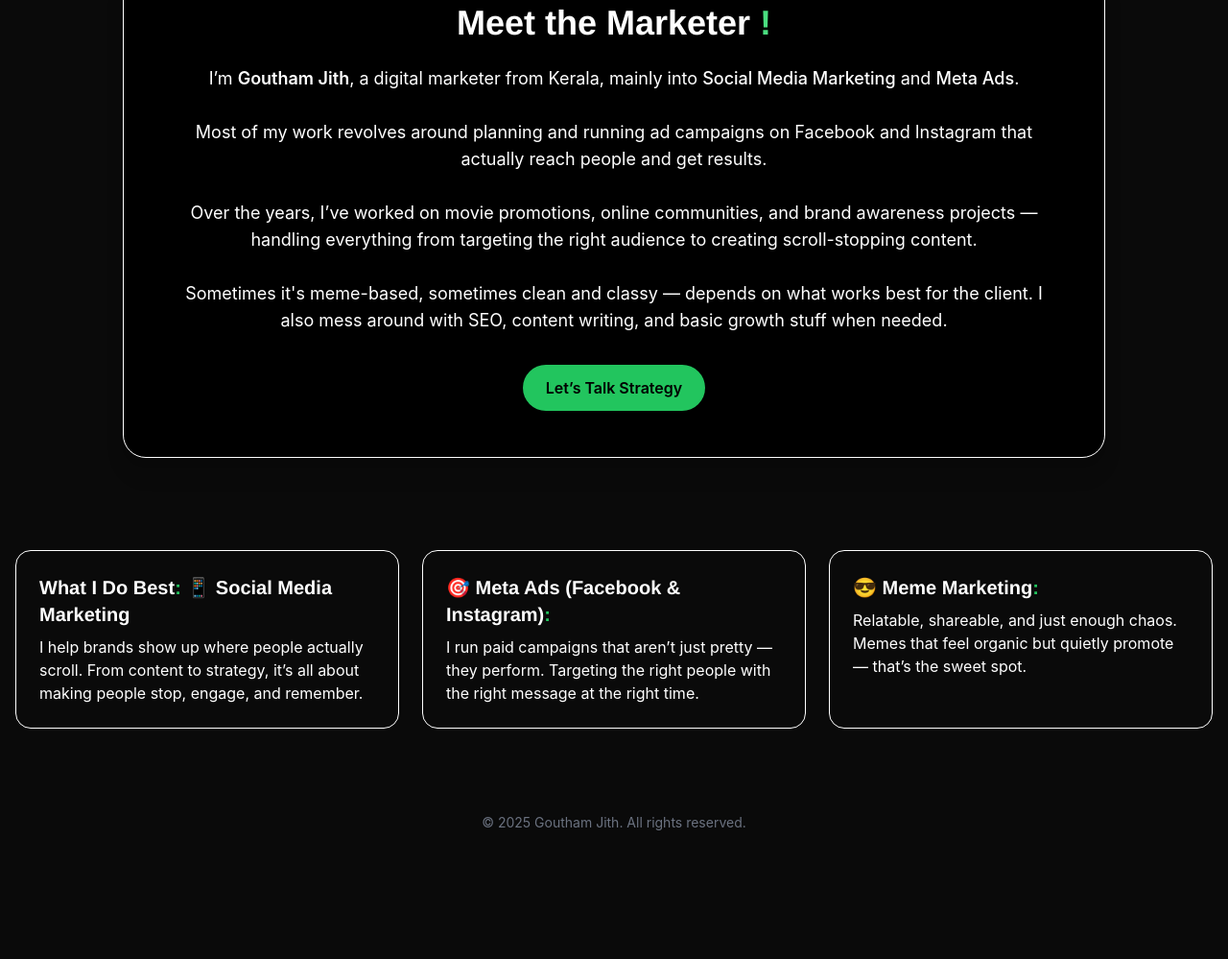
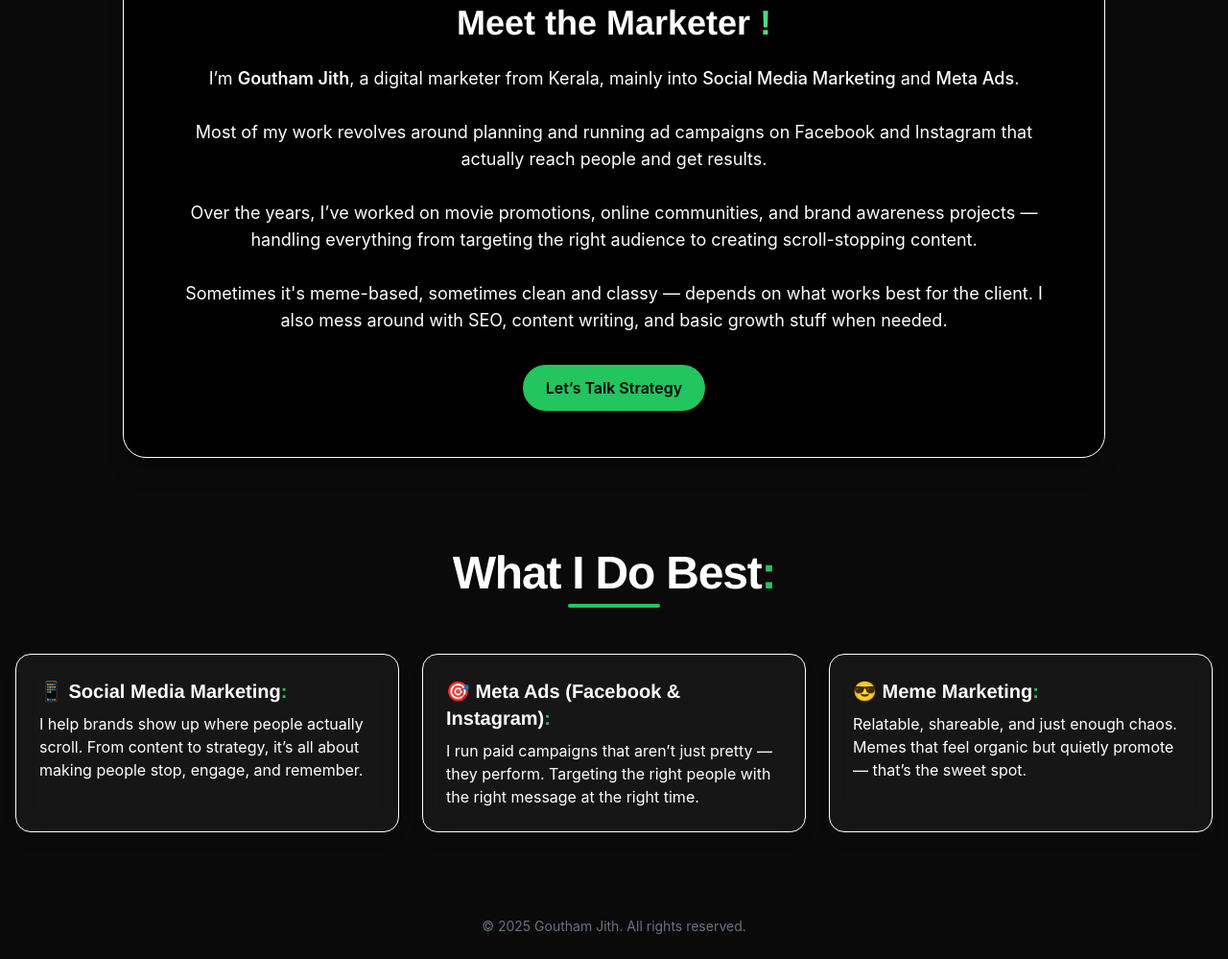
Before and after one commit to gouthamjith/GouthamJith, a plain HTML site: page index.html in a window 1280 px wide. Shown: the part 941-1940 px from the top of the page at 96% size. Before the commit the page ends 1832 px from the top, so only its background shows below. Drawn offline with nearby package versions, Linux system fonts and the light colour scheme.

Commit message:
Update index.html

```diff
--- a/index.html
+++ b/index.html
@@ -130,16 +130,28 @@
 </section>
 
   <section class="px-4 pb-16 mx-auto max-w-7xl">
+  <!-- Section Heading -->
+  <div class="text-center mb-12">
+    <h2 class="text-4xl md:text-5xl font-bold text-white font-[Helvetica] tracking-tight leading-tight">
+      What I Do Best<span class="text-green-500">:</span>
+    </h2>
+    <div class="mt-2 w-24 h-1 bg-green-500 mx-auto rounded-full"></div>
+  </div>
+
+  <!-- Feature Boxes -->
   <div class="grid grid-cols-1 md:grid-cols-3 gap-6">
-    <div class="border border-white rounded-2xl p-6">
+    <!-- Social Media Marketing -->
+    <div class="border border-white rounded-2xl p-6 backdrop-blur-md bg-white/5 shadow-lg hover:shadow-xl transition-all duration-300">
       <h3 class="text-xl font-bold text-white font-[Helvetica]">
-        What I Do Best<span class="text-green-500">:</span> 📱 Social Media Marketing
+        📱 Social Media Marketing<span class="text-green-500">:</span>
       </h3>
       <p class="text-white mt-2 font-[SF Pro]">
         I help brands show up where people actually scroll. From content to strategy, it’s all about making people stop, engage, and remember.
       </p>
     </div>
-    <div class="border border-white rounded-2xl p-6">
+
+    <!-- Meta Ads -->
+    <div class="border border-white rounded-2xl p-6 backdrop-blur-md bg-white/5 shadow-lg hover:shadow-xl transition-all duration-300">
       <h3 class="text-xl font-bold text-white font-[Helvetica]">
         🎯 Meta Ads (Facebook & Instagram)<span class="text-green-500">:</span>
       </h3>
@@ -147,7 +159,9 @@
         I run paid campaigns that aren’t just pretty — they perform. Targeting the right people with the right message at the right time.
       </p>
     </div>
-    <div class="border border-white rounded-2xl p-6">
+
+    <!-- Meme Marketing -->
+    <div class="border border-white rounded-2xl p-6 backdrop-blur-md bg-white/5 shadow-lg hover:shadow-xl transition-all duration-300">
       <h3 class="text-xl font-bold text-white font-[Helvetica]">
         😎 Meme Marketing<span class="text-green-500">:</span>
       </h3>
@@ -157,6 +171,7 @@
     </div>
   </div>
 </section>
+
 
   <!-- Footer -->
   <footer class="text-center py-6 text-gray-500 text-sm">
```
